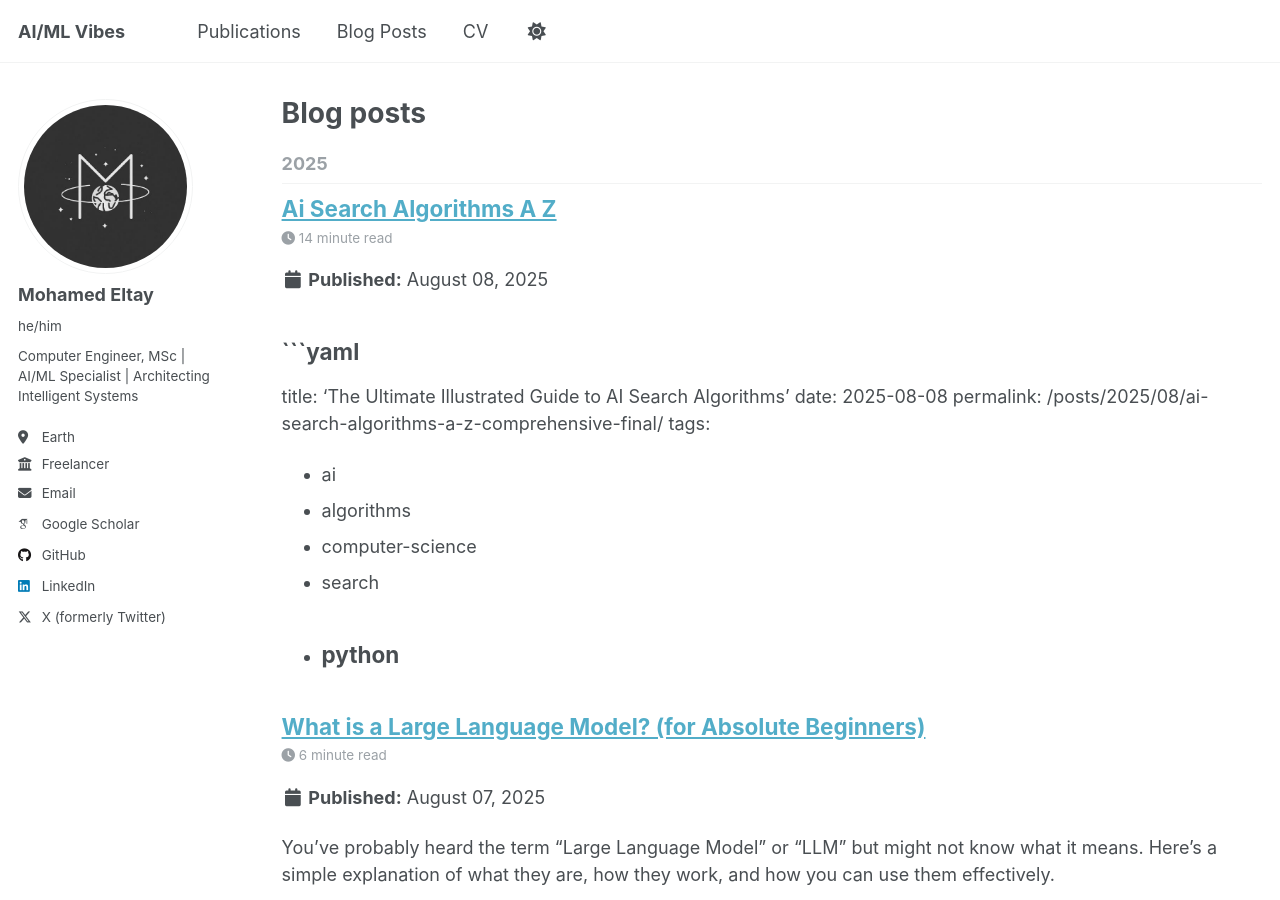
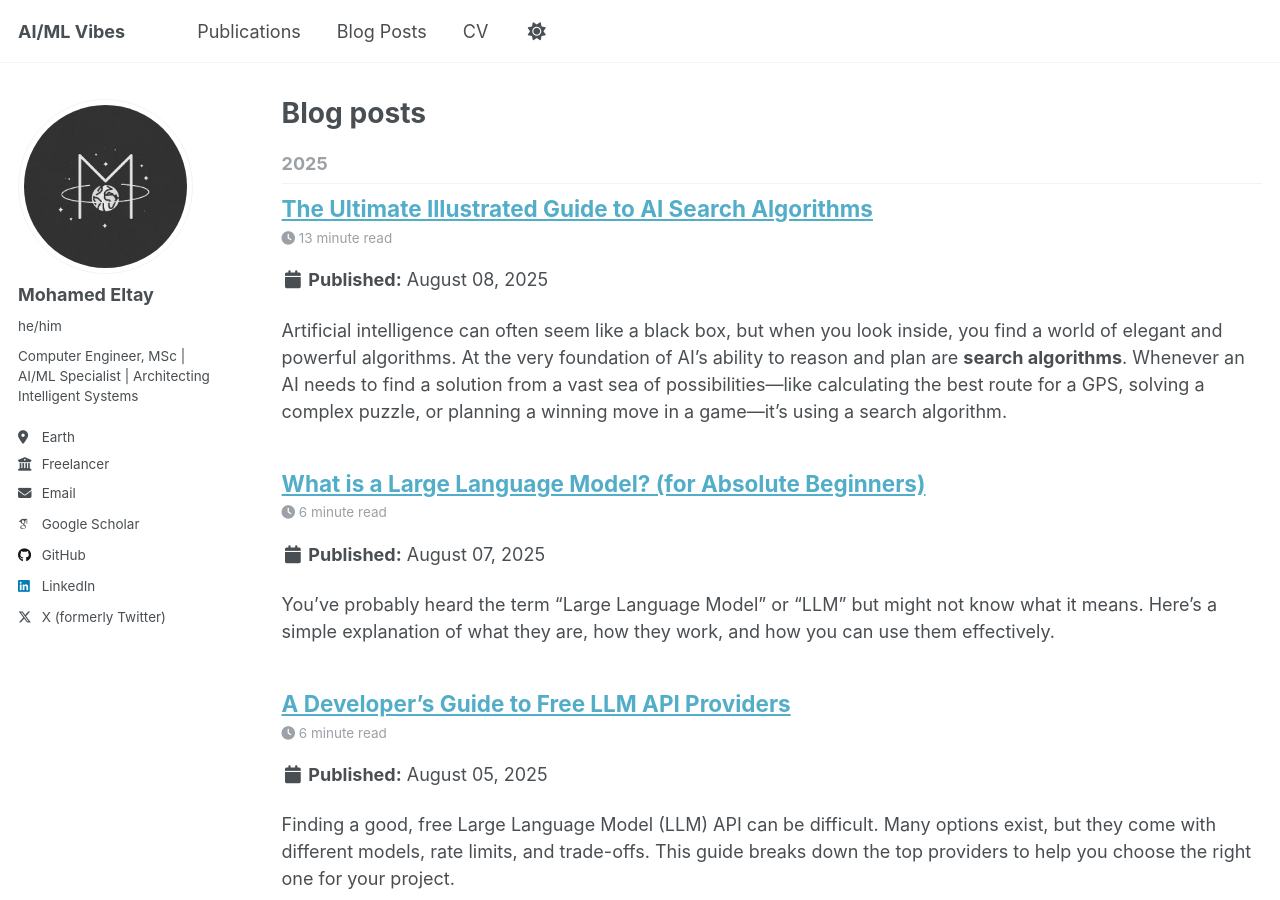
Before and after one commit to eltay89/eltay89.github.io, a Jekyll site: the page built from _pages/year-archive.html, in a window 1280 px wide and 900 px high. Built offline with Jekyll 4.4.1, drawn with Linux system fonts in a browser that asks for light colours; some web fonts are replaced; a script that is not in the unit is left out.

Commit message:
Update 2025-08-08-ai-search-algorithms-a-z.md

````diff
--- a/_posts/2025-08-08-ai-search-algorithms-a-z.md
+++ b/_posts/2025-08-08-ai-search-algorithms-a-z.md
@@ -1,4 +1,3 @@
-```yaml
 ---
 title: 'The Ultimate Illustrated Guide to AI Search Algorithms'
 date: 2025-08-08
````
